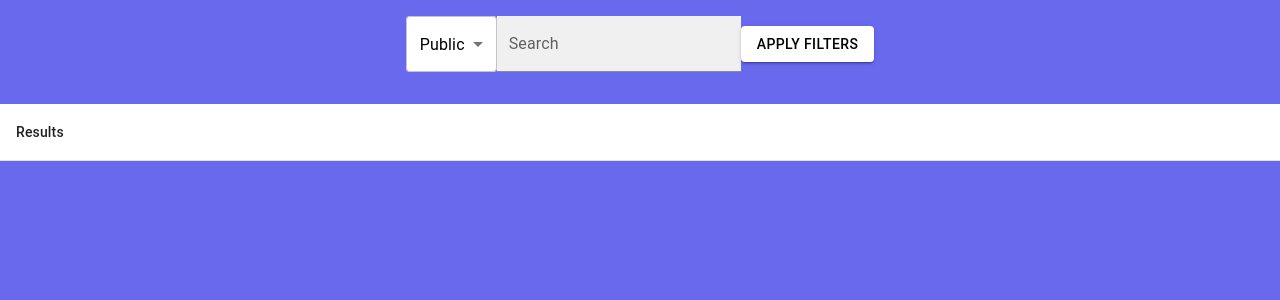
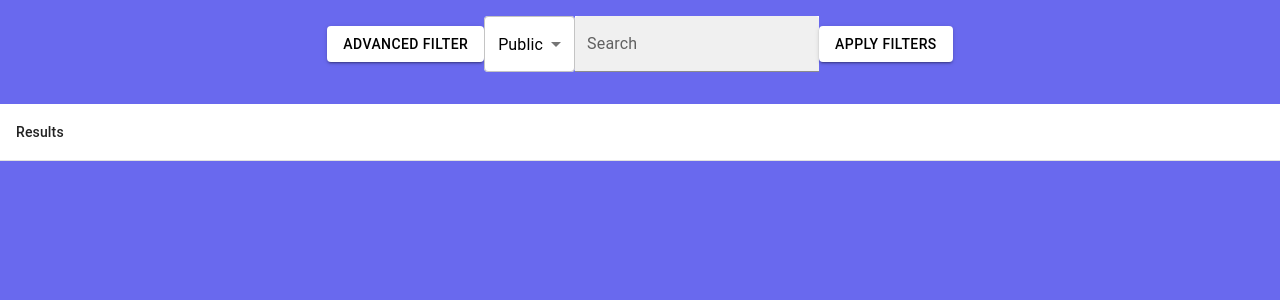
Before and after one commit to stephbuon/democracy-viewer, a React (Create React App) app in the folder frontend/: page /datasetsearch in a window 1280 px wide. Shown: the top 300 px of the page. Built offline with nearby package versions, Linux system fonts and the light colour scheme.

Commit message:
Added AdvancedFilter component

```diff
--- a/frontend/src/DatasetSearch/DatasetResultsPage.jsx
+++ b/frontend/src/DatasetSearch/DatasetResultsPage.jsx
@@ -15,6 +15,7 @@ import Alert from '@mui/material/Alert';
 //Other Imports
 import { FilterDatasets } from '../apiFolder/DatasetSearchAPI';
 import { Result } from './Result';
+import { AdvancedFilter } from './AdvancedFilter';
 
 
 export const DatasetResultsPage = (props) => {
@@ -28,6 +29,7 @@ export const DatasetResultsPage = (props) => {
     const [publicPrivate, setPublicPrivate] = useState(true);
     const [totalTags, setTotalTags] = useState([]);
     const [snackBarOpen, setSnackBarOpen] = useState(false);
+    const [advancedFilterOpen, setAdvancedFilterOpen] = useState(false);
 
     //Call backend with query params and return results
 
@@ -35,9 +37,15 @@ export const DatasetResultsPage = (props) => {
     const filterResults = () => {
         let filter = {
             searchTerm: searchTerm ? searchTerm : '',
-            type: publicPrivate ? 'public' : 'private',
-            tags: totalTags
+            type: publicPrivate ? 'public' : 'private'
         }
+        FilterDatasets(filter).then((res) => {
+            setSearchResults(res)
+        })
+    }
+    const advancedFilterResults = (filter) => {
+        handleAdvancedFilterClose()
+
         FilterDatasets(filter).then((res) => {
             setSearchResults(res)
         })
@@ -59,21 +67,16 @@ export const DatasetResultsPage = (props) => {
         }
         setSnackBarOpen(false);
     };
+    const openAdvancedFilter = () => {
+        setAdvancedFilterOpen(true);
+    }
 
-    //code to see if enter key is pressed (search when that happens)
+
+    const handleAdvancedFilterClose = () => {
+        setAdvancedFilterOpen(false);
+    }
+
     useEffect(() => {
-        // setSearchTerm(params.searchterm) //Need to make this a global variable
-        // setSearchResults([...hardcodedResults])
-        // const keyDownHandler = event => {
-        //     // console.log('User pressed: ', event.key);
-
-        //     if (event.key === 'Enter') {
-        //         console.log('User pressed: Enter');
-        //         searchFunction();
-        //     }
-        // };
-
-        // document.addEventListener('keydown', keyDownHandler);
 
     }, []);
 
@@ -83,12 +86,18 @@ export const DatasetResultsPage = (props) => {
             anchorOrigin={{ vertical: 'top', horizontal: 'center' }}
             open={snackBarOpen}
             autoHideDuration={6000}
-            onClose={handleSnackBarClose}
+            onClose={() => handleSnackBarClose()}
         >
             <Alert onClose={handleSnackBarClose} severity="error" sx={{ width: '100%' }}>
                 Must be logged in to search privately
             </Alert>
         </Snackbar>
+        <Modal
+            open={advancedFilterOpen}
+            onClose={() => handleAdvancedFilterClose()}
+        >
+            <AdvancedFilter advancedFilterResults={() => advancedFilterResults()} />
+        </Modal>
         <Box
             pt={2}
             sx={{
@@ -98,6 +107,18 @@ export const DatasetResultsPage = (props) => {
                 justifyContent: 'center'
             }}
         >
+            <Button
+                onClick={() => setAdvancedFilterOpen(true)}
+                variant="contained"
+                sx={{
+                    background: 'rgb(255, 255, 255)',
+                    color: 'rgb(0, 0, 0)',
+                    '&:hover': {
+                        background: 'rgb(200, 200, 200)'
+                    }
+                }}>
+                Advanced Filter
+            </Button>
             <FormControl>
                 <Select
                     value={publicPrivate}
```
